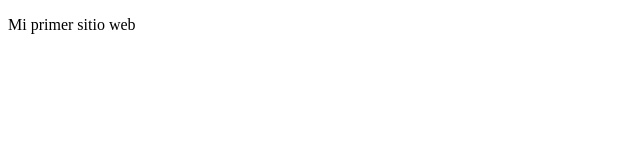
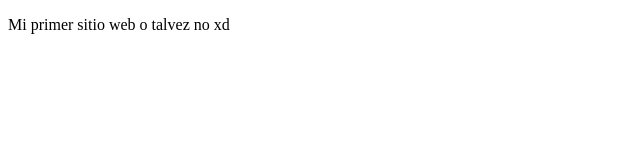
Before and after one commit to ElChoroPeludo/ProDemo, a plain HTML site: page index.html in a window 1280 px wide. Shown: the whole page, without its empty margins (0-640 px from the left). Drawn offline with Linux system fonts and the light colour scheme.

Commit message:
mas equis de

```diff
--- a/index.html
+++ b/index.html
@@ -8,7 +8,7 @@
 </head>
 <body>
     <p>
-        Mi primer sitio web
+        Mi primer sitio web o talvez no xd
     </p>
 
 </body>
```
